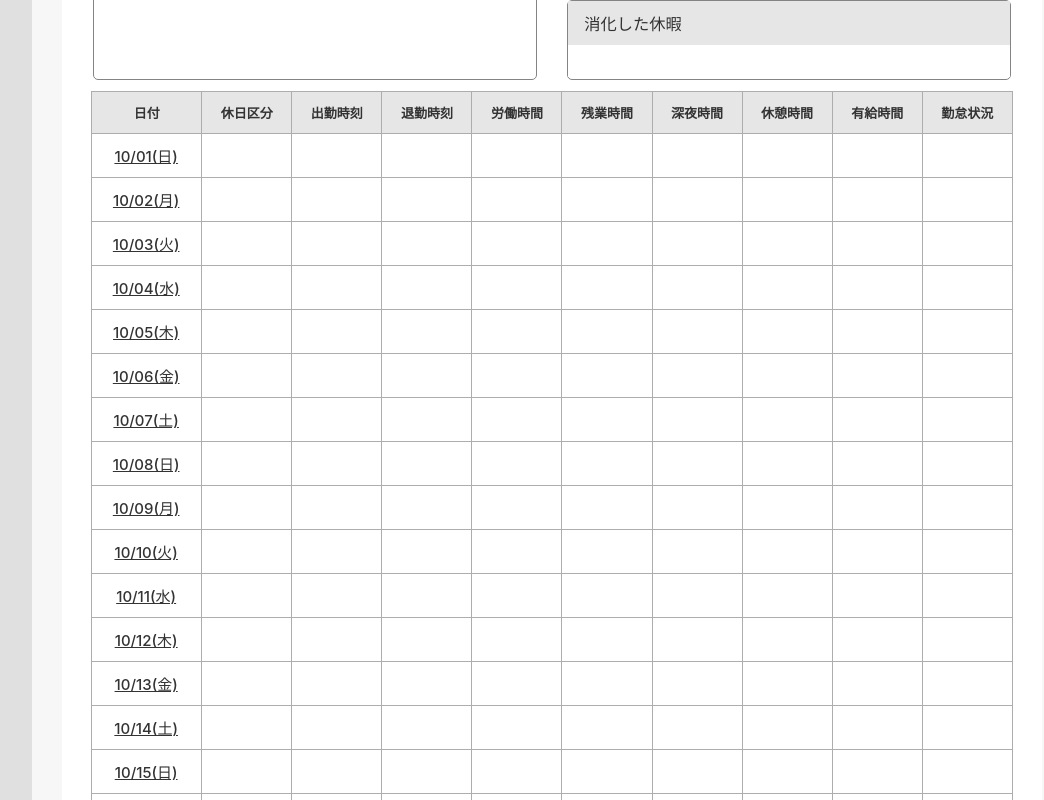
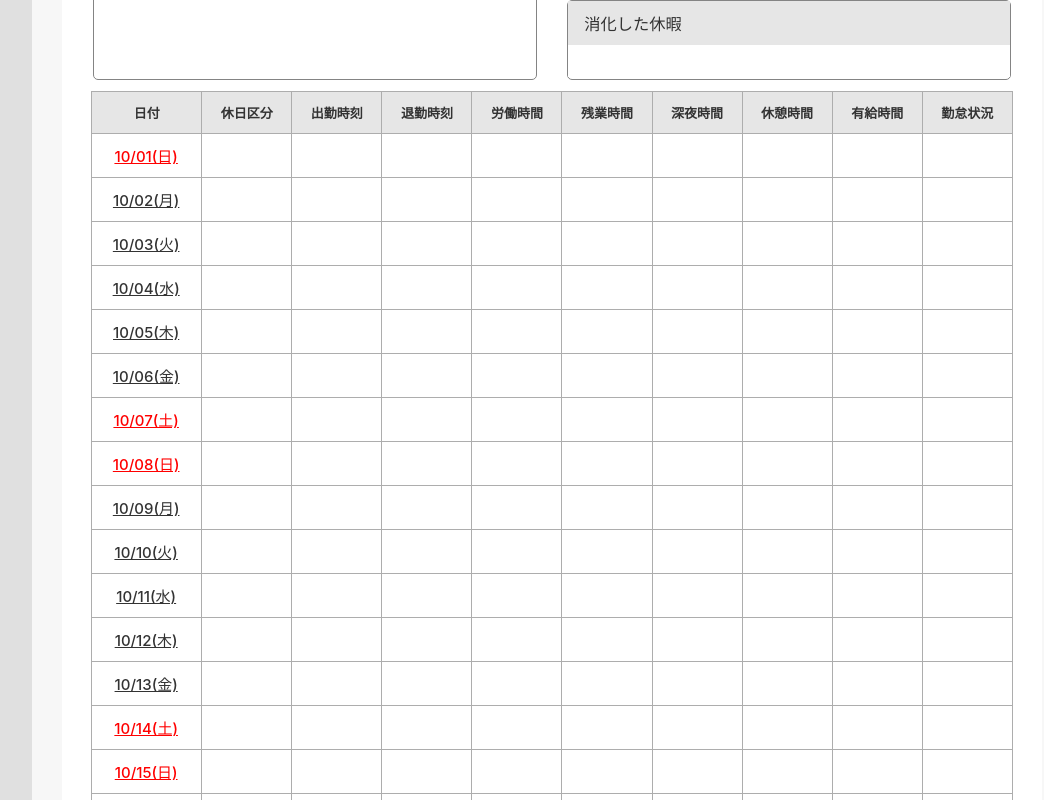
Before and after one commit to ShunKato1109/JOBKANTEST, a React (Create React App) app: page /workrecord-page in a window 1280 px wide. Shown: the part 1180-1980 px from the top of the page, without its empty margins (208-1252 px from the left). Built offline with nearby package versions, Linux system fonts and the light colour scheme.

Commit message:
土日の色付け修正中(231107)

```diff
--- a/src/01Page_Home/Page_Home.jsx
+++ b/src/01Page_Home/Page_Home.jsx
@@ -61,6 +61,10 @@ export const MainBody = ()=>{
 /* ============================ Components ================================ */
 /* ======================================================================== */
 
+
+/* ======================================================================== */
+/* =============================== Main =================================== */
+/* ======================================================================== */
 /* ====== PageComponents ====== */
 //ホーム用のページを呼び出す関数
 export const Home = () =>{
--- a/src/02Page_WorkRecord/02Components/Calender/Calender.jsx
+++ b/src/02Page_WorkRecord/02Components/Calender/Calender.jsx
@@ -32,6 +32,7 @@ const Std = styled.td` //テーブルカレンダーセルのスタイル
     font-size:15px;
     font-weight:500;
     text-decoration:underline;
+    color:${props => props.isWeekend ? 'red' : 'inherit'};
 `;
 
 const Ssumtd = styled.td` //テーブル合計行のスタイル
@@ -97,7 +98,7 @@ const generateDates = (start,end)=>{
 // 指定された日付に対するテーブル行のボディデータを生成する関数
 const generateTableBodyForRow = (date) => {
     return [
-        formatDate(date),
+        {label:formatDate(date),date:date},
         "",
         "",
         "",
@@ -133,7 +134,14 @@ const CalenderHead = (props)=>{
 
 //カレンダーのボディセルを呼び出す関数(=>)
 const CalenderBody = (props)=>{
-    return <Std>{props.tablelabel}</Std>
+
+    if (!props.date) {
+        return <Std>{props.tablelabel}</Std>;
+      }
+
+    const isWeekend = props.date.getDay()===0 || props.date.getDay()===6;
+
+    return <Std isWeekend={isWeekend}>{props.tablelabel}</Std>
 };
 
 
@@ -153,9 +161,9 @@ export const Calender = ()=>{
              </tr>
             </thead>
             <tbody>
-            {dates.map(date => (
+            {dates.map((date,index) => (
           <tr key={date.toISOString()}>
-            {generateTableBodyForRow(date).map(label=><CalenderBody tablelabel={label}/>)}
+            {generateTableBodyForRow(date).map((data,label)=><CalenderBody date={data.date} tablelabel={data.label}/>)}
           </tr>
         ))}
             <tr>
```
